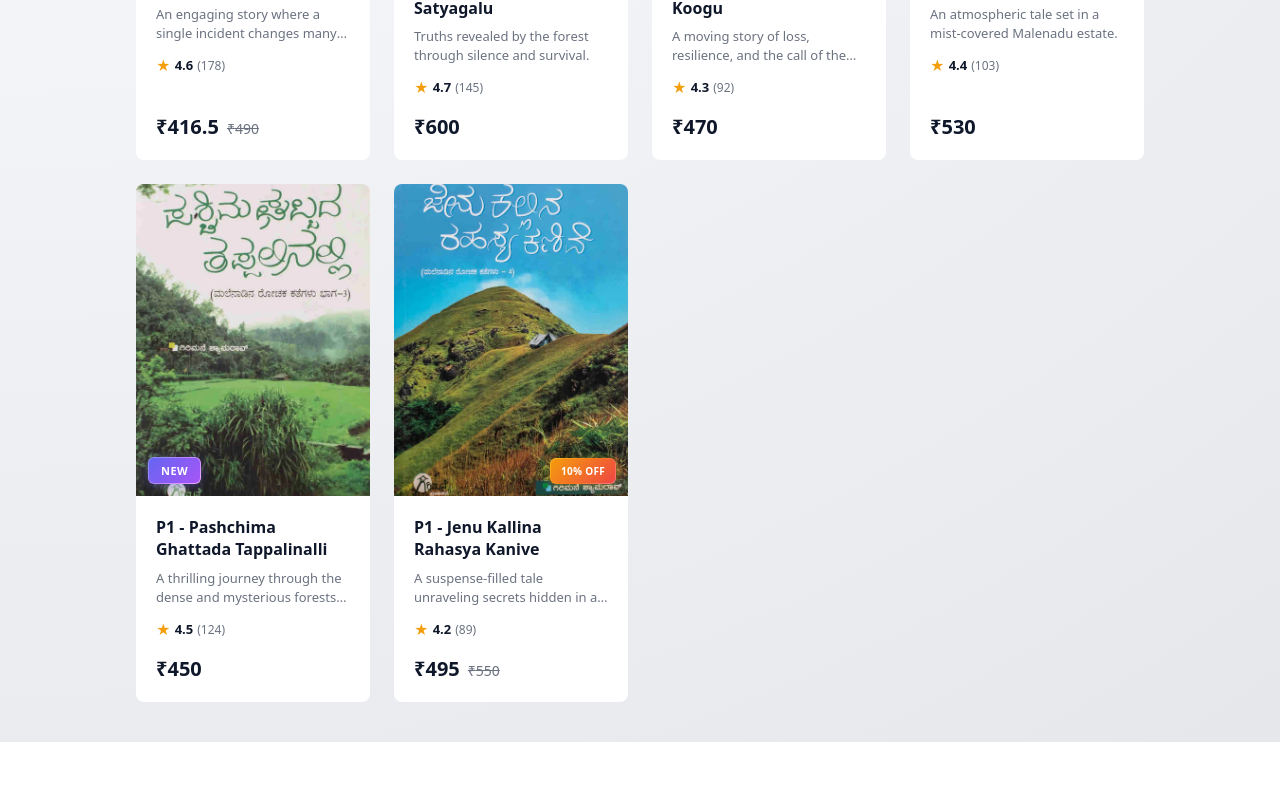
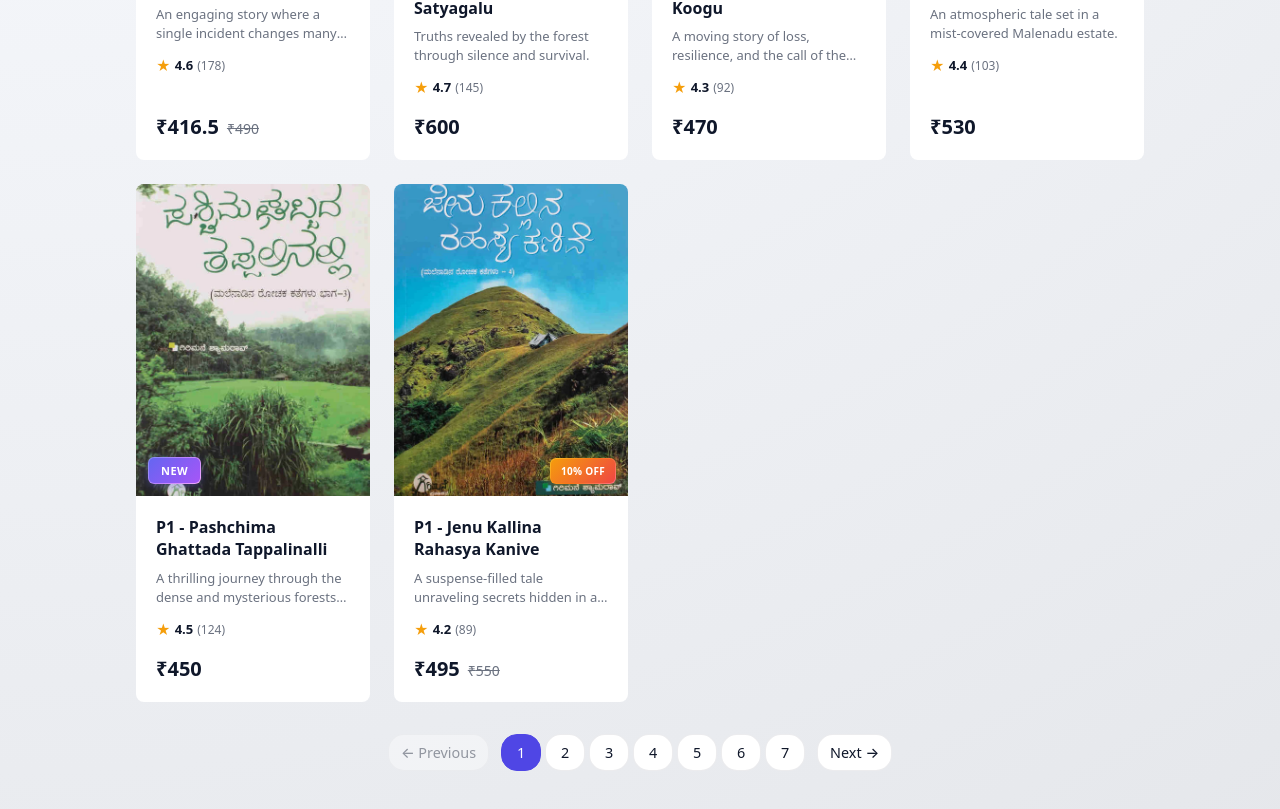
Before and after one commit to abhishekhk93/girimane-books, a Next.js app: page /books in a window 1280 px wide. Shown: the part 1164-1973 px from the top of the page. Before the commit the page ends 1906 px from the top, so only its background shows below. Built offline with nearby package versions, Linux system fonts and the light colour scheme.

Commit message:
pagination for product listing page

```diff
--- a/src/app/books/mockData.ts
+++ b/src/app/books/mockData.ts
@@ -180,7 +180,7 @@ export const mockBooksPage6: BooksResponse = {
     books: generatePageBooks(6),
 };
 
-// Page 7 Mock Response
+// Page 7 Mock Response (Books 61-70)
 export const mockBooksPage7: BooksResponse = {
     pageNumber: 7,
     pageSize: 10,
@@ -190,3 +190,20 @@ export const mockBooksPage7: BooksResponse = {
 
 // Default export (Page 1)
 export const mockBooksResponse = mockBooksPage1;
+
+// Utility function to get mock data for a specific page
+// This can be replaced with an API call later
+export function getMockBooksForPage(pageNumber: number): BooksResponse {
+    const pageMap: Record<number, BooksResponse> = {
+        1: mockBooksPage1,
+        2: mockBooksPage2,
+        3: mockBooksPage3,
+        4: mockBooksPage4,
+        5: mockBooksPage5,
+        6: mockBooksPage6,
+        7: mockBooksPage7,
+    };
+
+    // Return requested page or default to page 1
+    return pageMap[pageNumber] || mockBooksPage1;
+}
--- a/src/app/books/page.tsx
+++ b/src/app/books/page.tsx
@@ -1,18 +1,31 @@
 import { Container } from "@/components/common/Container/Container";
 import { BookGrid } from "@/components/books/BookGrid/BookGrid";
-import { mockBooksResponse } from "./mockData";
+import { getMockBooksForPage } from "./mockData";
 
 // ISR: Re-generate the page every 5 minutes
 export const revalidate = 300;
 
-export default function BooksPage() {
+type BooksPageProps = {
+  searchParams: Promise<{ page?: string }>;
+};
+
+export default async function BooksPage({ searchParams }: BooksPageProps) {
+  const params = await searchParams;
+  const pageNumber = parseInt(params.page || "1", 10);
+  const validPageNumber = isNaN(pageNumber) || pageNumber < 1 ? 1 : pageNumber;
+
+  // Get mock data for the requested page (replace with API call later)
+  const booksData = getMockBooksForPage(validPageNumber);
+
   return (
     <main>
       <Container>
         <BookGrid
-          books={mockBooksResponse.books}
+          books={booksData.books}
           title="All Books"
           description="Explore the complete collection of works by Sri Girimane Shyamarao. Each book offers unique insights into culture, tradition, and human experience."
+          currentPage={booksData.pageNumber}
+          totalPages={booksData.totalNumberOfPages}
         />
       </Container>
     </main>
--- a/src/components/admin/BookForm/BookForm.tsx
+++ b/src/components/admin/BookForm/BookForm.tsx
@@ -42,10 +42,8 @@ const CURRENCY_OPTIONS = [
     { value: "USD", label: "USD ($)" },
 ];
 
-const UOM_OPTIONS = [
-    { value: "EA", label: "Each (EA)" },
-    { value: "BUNDLE", label: "Bundle" },
-];
+
+
 
 const BINDING_OPTIONS = [
     { value: "Paper Back", label: "Paperback" },
--- a/src/components/admin/BundleForm/BundleForm.tsx
+++ b/src/components/admin/BundleForm/BundleForm.tsx
@@ -39,10 +39,8 @@ const CURRENCY_OPTIONS = [
     { value: "USD", label: "USD ($)" },
 ];
 
-const UOM_OPTIONS = [
-    { value: "EA", label: "Each (EA)" },
-    { value: "BUNDLE", label: "Bundle" },
-];
+
+
 
 const BINDING_OPTIONS = [
     { value: "Paper Back", label: "Paperback" },
--- a/src/components/books/BookGrid/BookGrid.tsx
+++ b/src/components/books/BookGrid/BookGrid.tsx
@@ -1,8 +1,11 @@
 import { BookCard } from "../BookCard/BookCard";
+import { Pagination } from "@/components/common/Pagination/Pagination";
 import styles from "./BookGrid.module.css";
 import { BookGridProps } from "./BookGrid.types";
 
-export function BookGrid({ books, title, description }: BookGridProps) {
+export function BookGrid({ books, title, description, currentPage, totalPages }: BookGridProps) {
+  const showPagination = currentPage !== undefined && totalPages !== undefined && totalPages > 1;
+
   return (
     <section className={styles.root}>
       {(title || description) && (
@@ -23,6 +26,14 @@ export function BookGrid({ books, title, description }: BookGridProps) {
           <p className={styles.emptyText}>No books found</p>
         </div>
       )}
+
+      {showPagination && (
+        <Pagination
+          currentPage={currentPage}
+          totalPages={totalPages}
+          baseUrl="/books"
+        />
+      )}
     </section>
   );
 }
--- a/src/components/books/BookGrid/BookGrid.types.ts
+++ b/src/components/books/BookGrid/BookGrid.types.ts
@@ -11,4 +11,6 @@ export type BookGridProps = {
     books: Book[];
     title?: string;
     description?: string;
+    currentPage?: number;
+    totalPages?: number;
 };
--- /dev/null
+++ b/src/components/common/Pagination/Pagination.module.css
@@ -0,0 +1,81 @@
+.pagination {
+    display: flex;
+    align-items: center;
+    justify-content: center;
+    gap: var(--space-md);
+    padding: var(--space-2xl) 0;
+    flex-wrap: wrap;
+}
+
+.pages {
+    display: flex;
+    align-items: center;
+    gap: var(--space-xs);
+}
+
+.pageLink,
+.navButton {
+    display: inline-flex;
+    align-items: center;
+    justify-content: center;
+    padding: var(--space-sm) var(--space-md);
+    font-size: 0.9rem;
+    font-weight: 500;
+    color: var(--color-text-main);
+    background: var(--color-bg-elevated);
+    border: 1px solid var(--color-border-subtle);
+    border-radius: var(--radius-md);
+    text-decoration: none;
+    transition: all 0.2s ease;
+    cursor: pointer;
+}
+
+.pageLink {
+    min-width: 40px;
+}
+
+.pageLink:hover,
+.navButton:hover {
+    background: var(--color-bg-subtle);
+    border-color: var(--color-primary);
+    color: var(--color-primary);
+}
+
+.pageLink.active {
+    background: var(--color-primary);
+    border-color: var(--color-primary);
+    color: white;
+}
+
+.pageLink.active:hover {
+    background: var(--color-primary);
+    color: white;
+}
+
+.navButton.disabled {
+    opacity: 0.4;
+    cursor: not-allowed;
+    pointer-events: none;
+}
+
+.ellipsis {
+    padding: var(--space-sm);
+    color: var(--color-text-muted);
+    user-select: none;
+}
+
+@media (max-width: 640px) {
+    .pagination {
+        gap: var(--space-sm);
+    }
+
+    .navButton {
+        padding: var(--space-sm);
+        font-size: 0.85rem;
+    }
+
+    .pageLink {
+        min-width: 36px;
+        padding: var(--space-sm);
+    }
+}
--- /dev/null
+++ b/src/components/common/Pagination/Pagination.tsx
@@ -0,0 +1,105 @@
+import Link from "next/link";
+import styles from "./Pagination.module.css";
+import { PaginationProps } from "./Pagination.types";
+
+export function Pagination({ currentPage, totalPages, baseUrl }: PaginationProps) {
+    if (totalPages <= 1) return null;
+
+    const getPageUrl = (page: number) => {
+        return page === 1 ? baseUrl : `${baseUrl}?page=${page}`;
+    };
+
+    // Generate page numbers to display
+    const getPageNumbers = () => {
+        const pages: (number | "...")[] = [];
+        const maxVisible = 5;
+
+        if (totalPages <= maxVisible + 2) {
+            // Show all pages if total is small
+            for (let i = 1; i <= totalPages; i++) {
+                pages.push(i);
+            }
+        } else {
+            // Always show first page
+            pages.push(1);
+
+            if (currentPage > 3) {
+                pages.push("...");
+            }
+
+            // Show pages around current
+            const start = Math.max(2, currentPage - 1);
+            const end = Math.min(totalPages - 1, currentPage + 1);
+
+            for (let i = start; i <= end; i++) {
+                pages.push(i);
+            }
+
+            if (currentPage < totalPages - 2) {
+                pages.push("...");
+            }
+
+            // Always show last page
+            pages.push(totalPages);
+        }
+
+        return pages;
+    };
+
+    const pageNumbers = getPageNumbers();
+
+    return (
+        <nav className={styles.pagination} aria-label="Pagination">
+            {/* Previous Button */}
+            {currentPage > 1 ? (
+                <Link
+                    href={getPageUrl(currentPage - 1)}
+                    className={styles.navButton}
+                    aria-label="Previous page"
+                >
+                    ← Previous
+                </Link>
+            ) : (
+                <span className={`${styles.navButton} ${styles.disabled}`}>
+                    ← Previous
+                </span>
+            )}
+
+            {/* Page Numbers */}
+            <div className={styles.pages}>
+                {pageNumbers.map((page, index) =>
+                    page === "..." ? (
+                        <span key={`ellipsis-${index}`} className={styles.ellipsis}>
+                            ...
+                        </span>
+                    ) : (
+                        <Link
+                            key={page}
+                            href={getPageUrl(page)}
+                            className={`${styles.pageLink} ${page === currentPage ? styles.active : ""
+                                }`}
+                            aria-current={page === currentPage ? "page" : undefined}
+                        >
+                            {page}
+                        </Link>
+                    )
+                )}
+            </div>
+
+            {/* Next Button */}
+            {currentPage < totalPages ? (
+                <Link
+                    href={getPageUrl(currentPage + 1)}
+                    className={styles.navButton}
+                    aria-label="Next page"
+                >
+                    Next →
+                </Link>
+            ) : (
+                <span className={`${styles.navButton} ${styles.disabled}`}>
+                    Next →
+                </span>
+            )}
+        </nav>
+    );
+}
--- /dev/null
+++ b/src/components/common/Pagination/Pagination.types.ts
@@ -0,0 +1,5 @@
+export type PaginationProps = {
+    currentPage: number;
+    totalPages: number;
+    baseUrl: string;
+};
```
